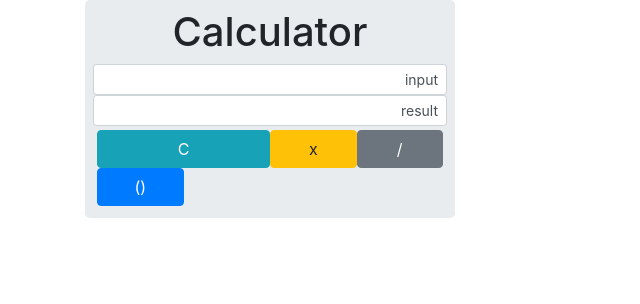
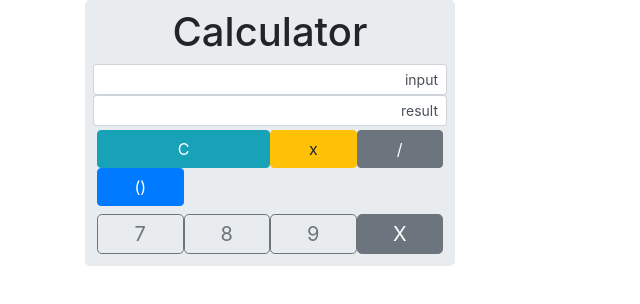
Before and after one commit to nhlalala9/angular-calculator-app, an Angular app in the folder Calculator/: page / in a window 1280 px wide. Shown: the top 304 px of the page, without its empty margins (0-640 px from the left). Built offline with nearby package versions, Linux system fonts and the light colour scheme.

Commit message:
operators

```diff
--- a/Calculator/src/app/calculator/calculator.component.html
+++ b/Calculator/src/app/calculator/calculator.component.html
@@ -18,6 +18,13 @@
             <button class="btn btn-secondary col-sm-3" type="button">/</button>
             <button class="btn btn-primary col-sm-3" type="button">()</button>
         </div>
+
+        <div class="col-sm-12 p-1 m-0">
+            <button class="btn btn-lg btn-outline-secondary col-sm-3 p-1" type="button" >7</button>
+            <button class="btn btn-lg btn-outline-secondary col-sm-3 p-1" type="button" >8</button>
+            <button class="btn btn-lg btn-outline-secondary col-sm-3 p-1" type="button" >9</button>
+            <button class="btn btn-lg btn-secondary col-sm-3 p-1" type="button" >X</button>
+          </div>
     </div>
 
 </div>
```
